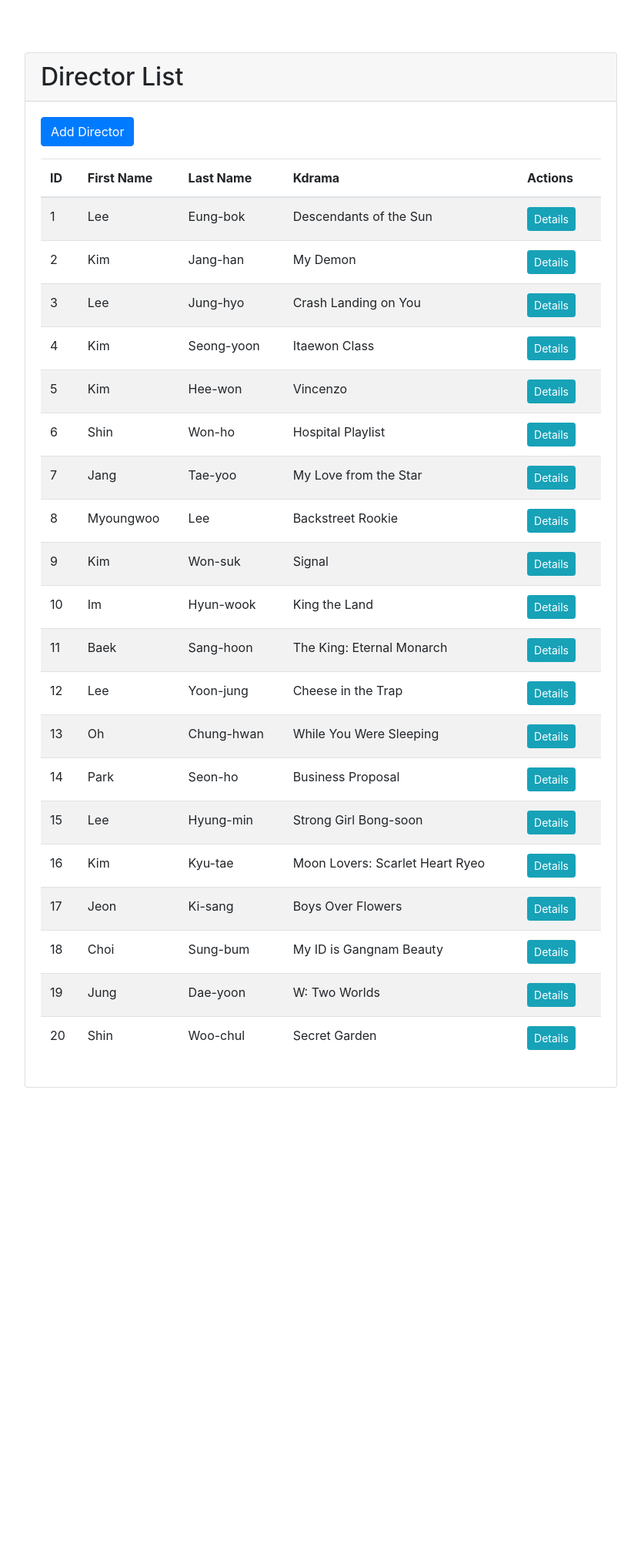
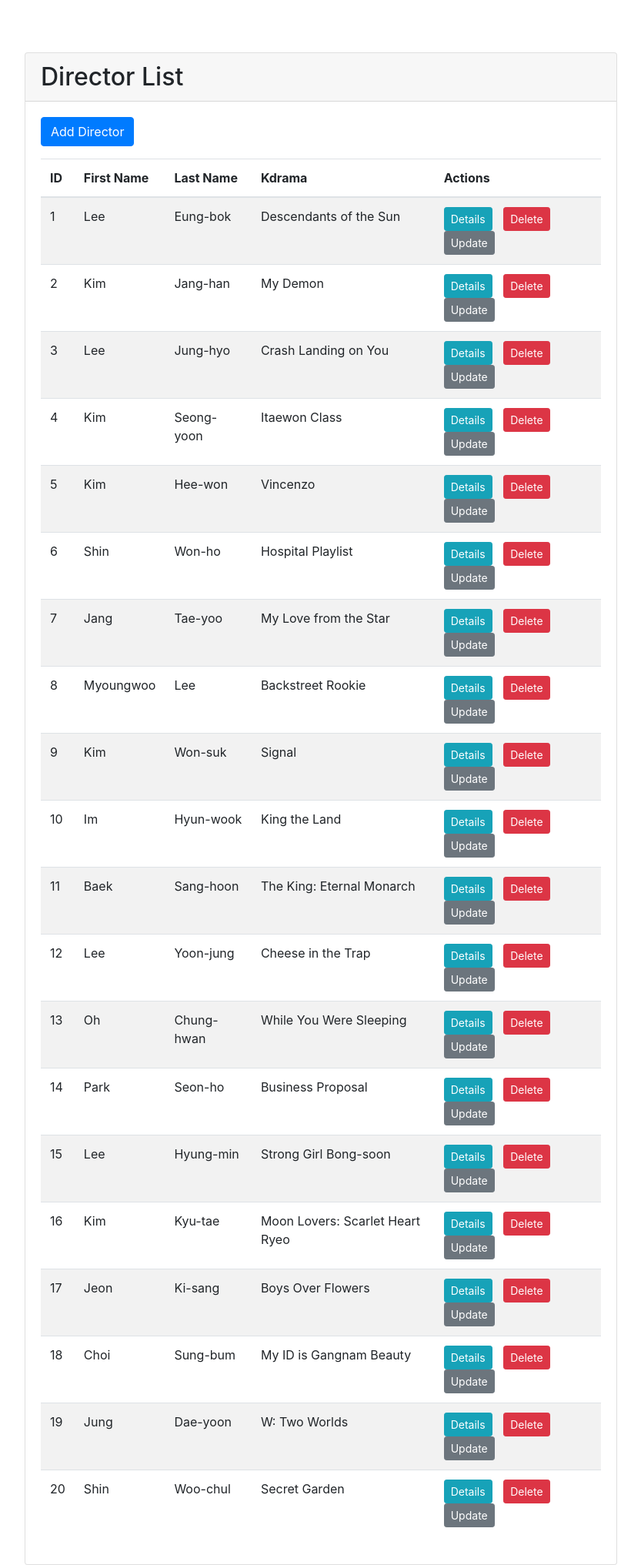
Before and after one commit to ChenxiLinIS/IS4460_Final, a Django app: page /kdrama/director_list/ in a window 1280 px wide. Shown: the whole page at 77% size, without its empty margins (223-1056 px from the left). Before the commit the page ends 1413 px from the top, so only its background shows below. Run offline with Django 5.2, Linux system fonts and the light colour scheme; data comes from the database, SQL or seed files in the repository; some libraries are stand-ins or nearby versions.

Commit message:
Update director_list.html

```diff
--- a/final/kdrama/templates/kdrama/director_list.html
+++ b/final/kdrama/templates/kdrama/director_list.html
@@ -1,3 +1,4 @@
+
 {% extends 'base.html' %}
 {% block title %}Director List{% endblock %}
 {% block content %}
@@ -6,7 +7,9 @@
             <h2 class="mb-0">Director List</h2>
         </div>
         <div class="card-body">
+
             <a href="{% url 'director_add' %}" class="btn btn-primary mb-3">Add Director</a>
+
             <div class="table-responsive">
                 <table class="table table-striped">
                     <thead>
@@ -26,7 +29,14 @@
                                 <td>{{ director.last_name }}</td>
                                 <td>{{ director.kdrama.title }}</td>
                                 <td>
+
                                     <a href="{% url 'director_details' director.director_id %}" class="btn btn-info btn-sm">Details</a>
+
+
+                                    <a href="{% url 'director_delete' director.director_id %}" class="btn btn-danger btn-sm">Delete</a>
+
+
+                                    <a href="{% url 'director_update' director.director_id %}" class="btn btn-secondary btn-sm">Update</a>
                                 </td>
                             </tr>
                         {% empty %}
```
